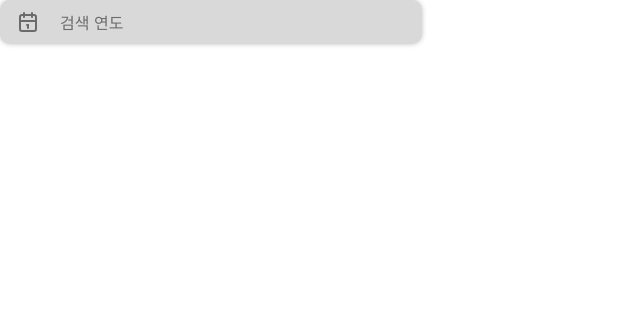
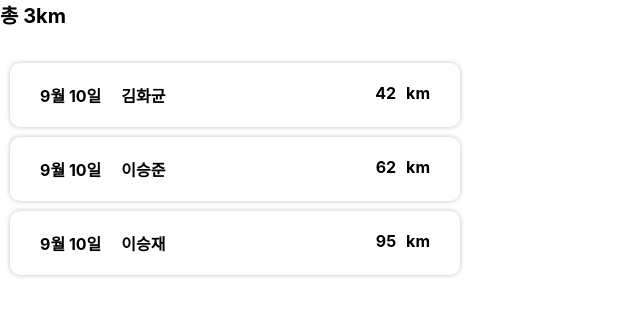
Before and after one commit to callme-waffle/Runner_Analyzer, a React (Create React App) app: page / in a window 1280 px wide. Shown: the top 316 px of the page, without its empty margins (0-640 px from the left). Built offline with nearby package versions, Linux system fonts and the light colour scheme.

Commit message:
Feat: 컴포넌트 UI 추가완료
* 서비스 기반 컴포넌트들에 대한 UI설정 추가완료

```diff
--- a/src/components/atom/ServiceBlock/index.jsx
+++ b/src/components/atom/ServiceBlock/index.jsx
@@ -1,7 +1,6 @@
 import { ReactElement, HTMLAttributes } from "react";
 
 import * as S from "./style";
-import * as L from "./logic.js";
 import { SERVICE_BLOCK_TYPE } from "./constant";
 
 /**
--- a/src/components/atom/ServiceBlock/style.js
+++ b/src/components/atom/ServiceBlock/style.js
@@ -16,6 +16,8 @@ export const ServiceBlockBox = styled.div`
     };
     box-shadow: 0px 0px 5px 0px rgba(0, 0, 0, 0.25);
 
+    font-weight: 700;
+
     cursor: pointer;
 
     & > .log-keys-area {
@@ -23,7 +25,6 @@ export const ServiceBlockBox = styled.div`
         align-items: flex-start;
         gap: 1.25rem;
 
-        opacity: 0.5;
         user-select: none;
     }
 
--- /dev/null
+++ b/src/components/molecule/BlockList/constant.js
@@ -0,0 +1,9 @@
+export const ListContentMode = {
+    monthly: "LIST_CONTENT_MODE/MONTHLY",
+    individual: "LIST_CONTENT_MODE/INDIVIDUAL",
+}
+
+export const ListContentUnit = {
+    [ ListContentMode.monthly ]: "명",
+    [ ListContentMode.individual ]: "km",
+}
--- /dev/null
+++ b/src/components/molecule/BlockList/index.jsx
@@ -0,0 +1,33 @@
+import * as S from "./style";
+
+import { ListContentMode, ListContentUnit } from "./constant";
+
+import UserBlock from "../UserBlock/index";
+import LogBlock from "../LogBlock/index";
+
+/**
+ * @typedef {{
+ *  [ ListContentMode.monthly ]: { name: string, dist: number },
+ *  [ ListContentMode.individual ]: { date: Date, name: string, dist: number }
+ * }} ListChildFormat
+ */
+
+/**
+ *
+ * @param {{ mode: ListContentMode, children: Array<ListChildFormat[ListContentMode]> }} param0
+ * @returns
+ */
+const BlockList = ({ mode, children }) => {
+    return <S.BlockListWrap>
+        <span className="list-title">총 { children.length }{ ListContentUnit[ mode ] }</span>
+        <S.BlockList>{
+            children.map( ( v, i ) =>
+                ( mode === ListContentMode.monthly ) ?
+                    <UserBlock index={ i+1 } value={ v }/>
+                    : <LogBlock index={ i+1 } value={ v }/>
+            )
+        }</S.BlockList>
+    </S.BlockListWrap>
+}
+
+export default BlockList;
--- /dev/null
+++ b/src/components/molecule/BlockList/style.js
@@ -0,0 +1,26 @@
+import styled from "styled-components";
+
+
+export const BlockListWrap = styled.section`
+    display: flex;
+    flex-direction: column;
+    align-items: flex-start;
+    gap: 1.5rem;
+    flex-shrink: 0;
+
+    & > .list-title {
+        font-size: 1.25rem;
+        font-weight: 700;
+    }
+`;
+
+export const BlockList = styled.section`
+    padding: 0.625rem;
+
+    display: flex;
+    flex-direction: column;
+    align-items: flex-start;
+    align-self: stretch;
+    gap: 0.625rem;
+    flex: 1 0 0;
+`;
--- a/src/components/molecule/SelectionBlock/index.jsx
+++ b/src/components/molecule/SelectionBlock/index.jsx
@@ -1,4 +1,4 @@
-import { useState } from "react";
+import { useMemo, useState } from "react";
 
 import * as S from "./style";
 
@@ -9,7 +9,7 @@ import { SERVICE_BLOCK_TYPE } from "../../atom/ServiceBlock/constant";
  * @param {{
  * icon: TablerIconComponent,
  * selections: Array<{ text: string, value: any }>
- * children: ReactElements
+ * children: SelectionBlock제목
  * }} param0
  * @returns
  */
@@ -19,14 +19,16 @@ const SelectionBlock = ({
 }) => {
 
     const [ isSelectionOpen, setIsSelectionOpen ] = useState( false );
-    const [ value, setValue ] = useState( "" );
+
+    const [ selected, setSelected ] = useState({ text: children, value: null });
 
     const onSelectionBlockBoxClicked = () => {
         setIsSelectionOpen( p => !p );
     }
 
-    const onSelectionClick = ( e, v ) => {
-        console.log(e, v);
+    const onSelectionClick = ( e, o ) => {
+        setSelected( p => ( p.value === o.value ) ? p : o );
+        setIsSelectionOpen( false );
     }
 
     const onSelectionListBoxScroll = ( e ) => {
@@ -41,15 +43,15 @@ const SelectionBlock = ({
         >
             <section className="log-keys-area">
                 { icon || <></> }
-                <span>{ children }</span>
+                <span>{ selected.text }</span>
             </section>
         </S.SelectionBlockBox>
         {
             ( isSelectionOpen ) && <S.SelectionListBox className="selection-list" onWheel={ onSelectionListBoxScroll }>
                 <section className="selection-wrap">{
-                    selections.map( ({ text, value }) =>
-                        <div className="selection-block" onClick={ ( e ) => onSelectionClick( e, value ) }>
-                            { text }
+                    selections.map( sel =>
+                        <div className="selection-block" onClick={ ( e ) => onSelectionClick( e, sel ) }>
+                            { sel.text }
                         </div>
                     )
                 }</section>
--- a/src/components/molecule/SelectionBlock/style.js
+++ b/src/components/molecule/SelectionBlock/style.js
@@ -14,6 +14,10 @@ export const SelectionBlockBox = styled( ServiceBlockBox )`
     ${ ({ isMobile }) => ( isMobile ) ? `
         padding: 0.62rem 1rem;
     ` : `` }
+
+    & > .log-keys-area {
+        opacity: 0.5;
+    }
 
     input {
         background-color: transparent;
--- a/src/components/molecule/UserBlock/index.jsx
+++ b/src/components/molecule/UserBlock/index.jsx
@@ -1,5 +1,4 @@
 import * as S from "./style";
-import * as L from "./logic.js";
 
 import ServiceBlock from "../../atom/ServiceBlock";
 
--- a/src/pages/index/index.jsx
+++ b/src/pages/index/index.jsx
@@ -1,10 +1,12 @@
 import { IconCalendar } from "@tabler/icons-react";
 import SelectionBlock from "../../components/molecule/SelectionBlock";
+import BlockList from "../../components/molecule/BlockList";
+import { ListContentMode } from "../../components/molecule/BlockList/constant";
 
 
 const IndexPage = () => {
     return <section style={{ width: "500px" }}>
-        <SelectionBlock
+        {/* <SelectionBlock
             icon={ <IconCalendar/> }
             selections={ [
                 { text: "text1", value: "value1" },
@@ -18,7 +20,17 @@ const IndexPage = () => {
                 { text: "text6", value: "value6" },
                 { text: "text6", value: "value6" },
             ] }
-        >검색 연도</SelectionBlock>
+        >검색 연도</SelectionBlock> */}
+        {/* <BlockList mode={ ListContentMode.individual }>{[
+            { name: "김화균", dist: 42 },
+            { name: "이승준", dist: 62 },
+            { name: "이승재", dist: 95 },
+        ]}</BlockList> */}
+        <BlockList mode={ ListContentMode.individual }>{[
+            { date: new Date(), name: "김화균", dist: 42 },
+            { date: new Date(), name: "이승준", dist: 62 },
+            { date: new Date(), name: "이승재", dist: 95 },
+        ]}</BlockList>
     </section>
 }
 
```
